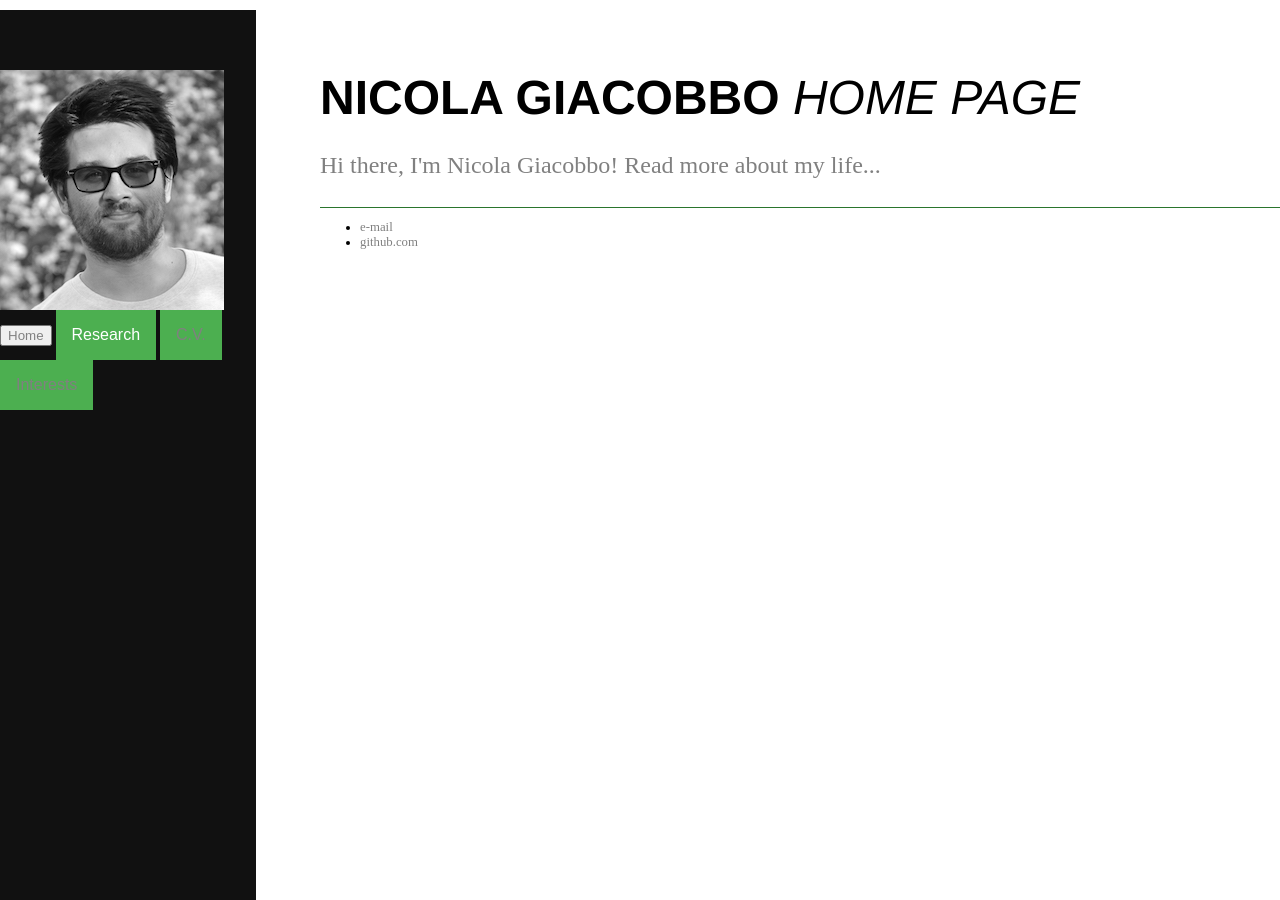
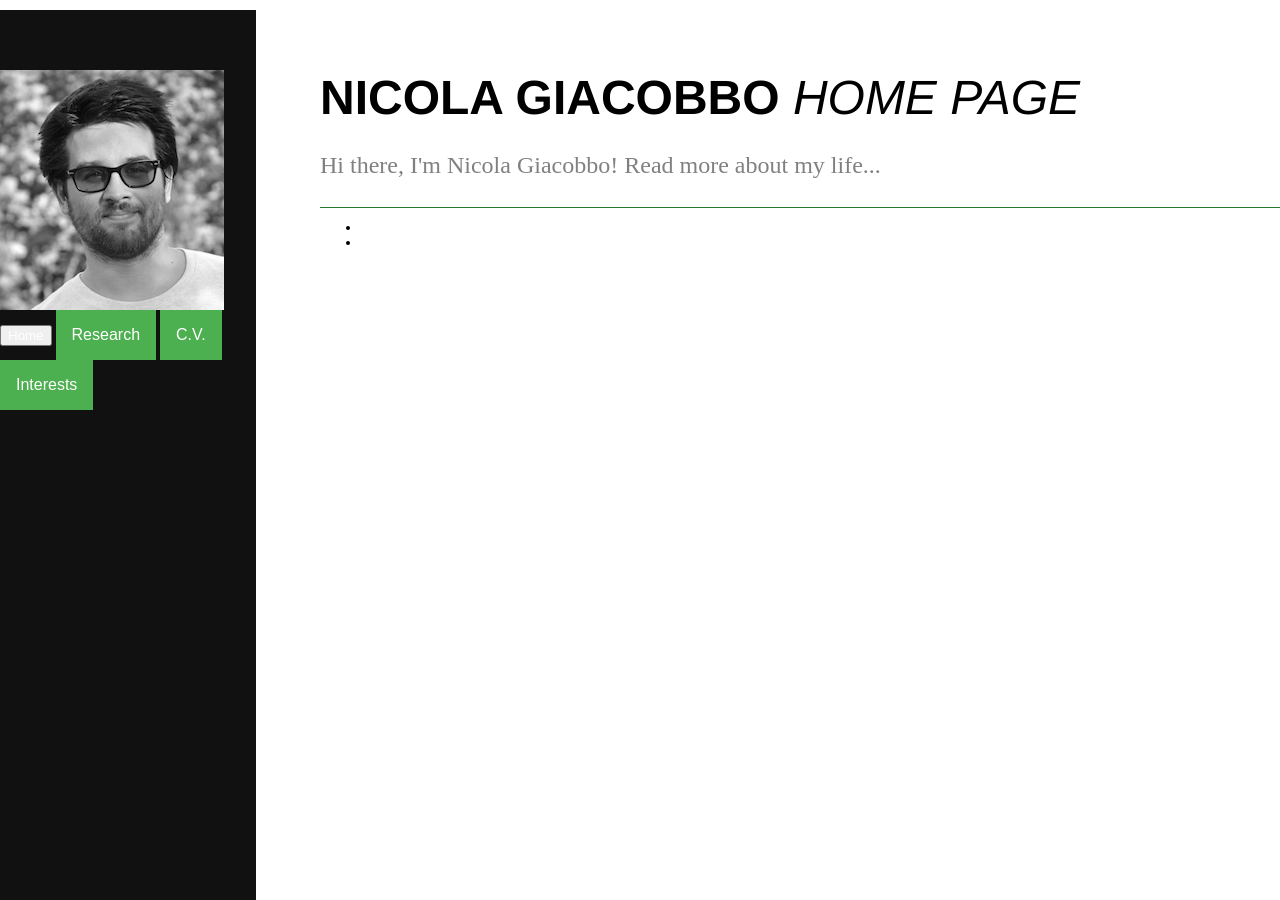
Before and after one commit to GiacobboNicola/giacobbonicola.github.io, a Jekyll site: the page built from index.html, in a window 1280 px wide. Built offline with Jekyll 4.4.1, drawn with Linux system fonts in a browser that asks for light colours.

Commit message:
fix submenus

```diff
--- a/_layouts/default.html
+++ b/_layouts/default.html
@@ -17,22 +17,16 @@
 					<div class="trick"></div>
 						<img src="../images/Nicola_ProfileBW.JPG"/>
 					</div>
-					<div class="static">
-						<button class="droptbn"><a href="/">Home</a></button>
-					</div>
 					<div class="dropdown">
+							<button class="droptbn"><a href="/">Home</a></button>
 							<button class="dropbtn">Research </button>
 							<div class="dropdown-content">
 							  <a href="/group">Group</a>
 							  <a href="/mobse">MOBSE</a>
 							  <a href="/sevn">SEVN</a>
 							</div>
-					</div>
-					<div class="static">
-						<button class="dropbtn"><a href="/cv">C.V.</a> </button>
-					</div>
-					<div class="static">
-						<button class="dropbtn"><a href="/interest">Interests</a> </button>
+							<button class="dropbtn"><a href="/cv">C.V.</a> </button>
+							<button class="dropbtn"><a href="/interest">Interests</a> </button>
 					</div>
 			</nav>
 
--- a/css/main.css
+++ b/css/main.css
@@ -75,7 +75,7 @@
 
 a {
     text-decoration: none;
-    color: grey;
+    color: white;
 }
 
 h1 {
```
